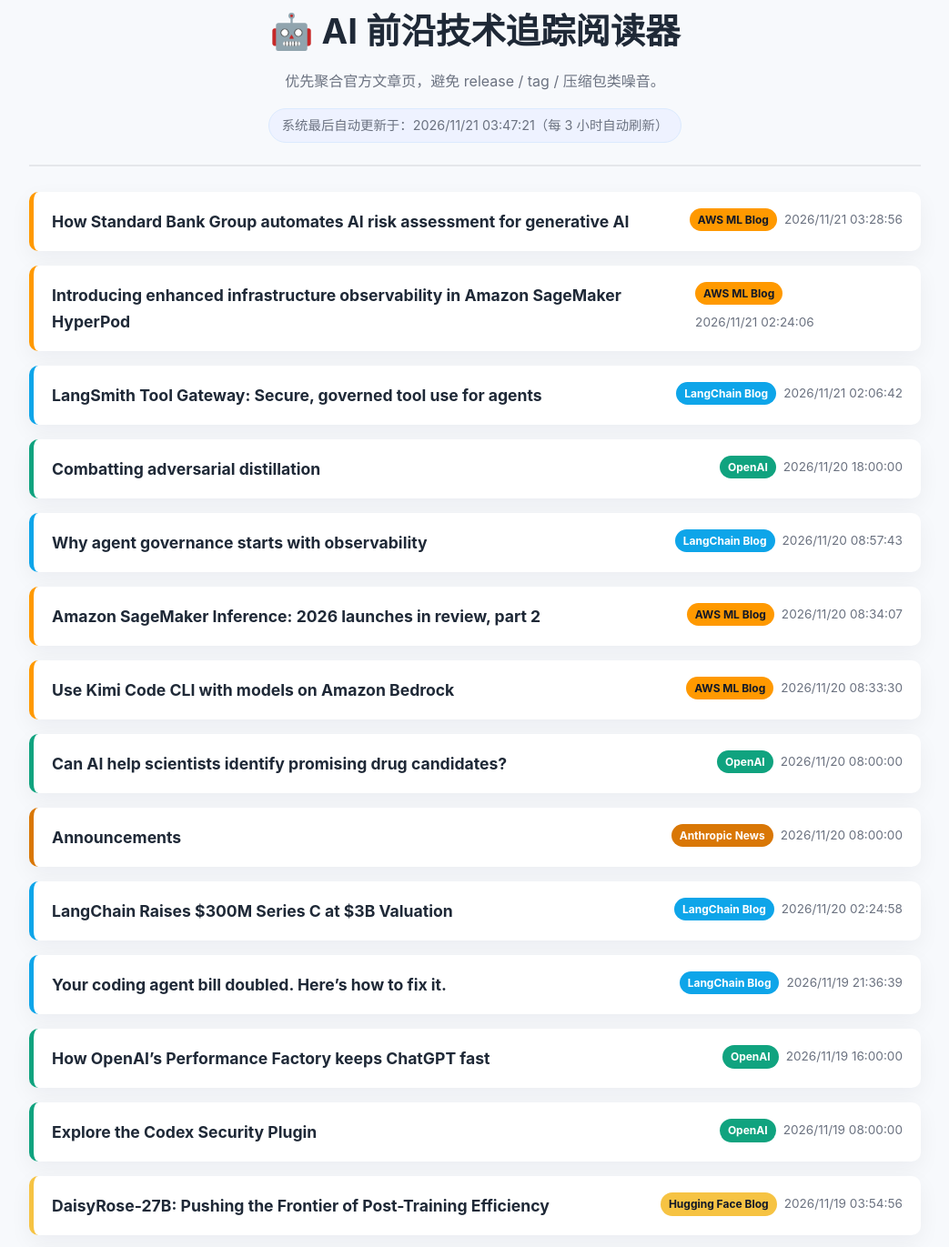
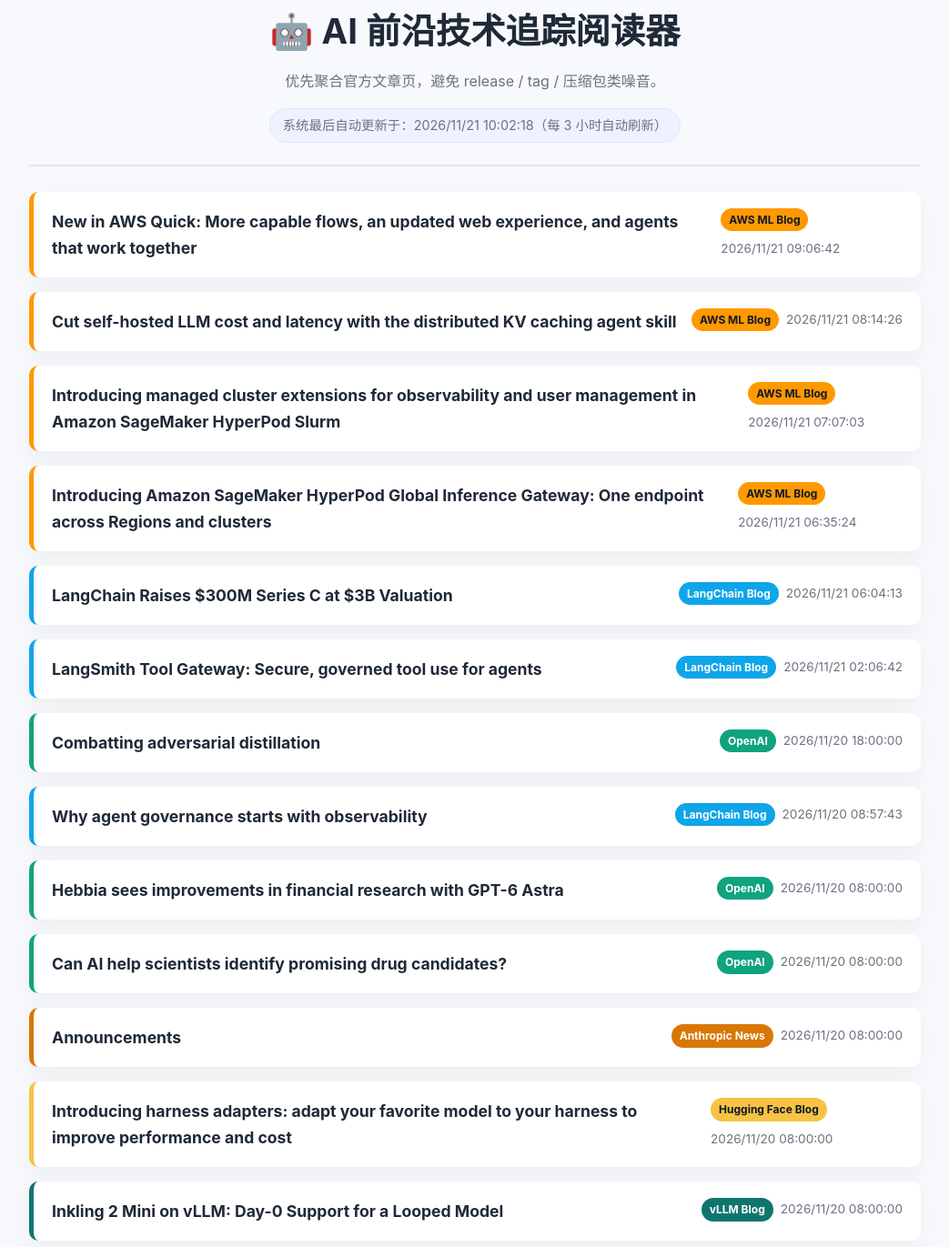
Before and after one commit to Tigercoll/AI-RSS, a plain HTML site: page index.html in a window 1280 px wide. Shown: the part 21-1392 px from the top of the page at 91% size, without its empty margins (118-1161 px from the left). Drawn offline with Linux system fonts and the light colour scheme.

Commit message:
🤖 自动同步 AI 动态与源配置 [skip ci]

```diff
--- a/index.html
+++ b/index.html
@@ -161,7 +161,7 @@
             <h1>🤖 AI 前沿技术追踪阅读器</h1>
             <p class="subtitle">优先聚合官方文章页，避免 release / tag / 压缩包类噪音。</p>
             <!-- START_UPDATE_TIME -->
-            <div class="status">系统最后自动更新于：2026/11/21 03:47:21（每 3 小时自动刷新）</div>
+            <div class="status">系统最后自动更新于：2026/11/21 10:02:18（每 3 小时自动刷新）</div>
             <!-- END_UPDATE_TIME -->
         </header>
 
@@ -169,19 +169,46 @@
             <!-- START_FEED_CONTENT -->
 <article class="post-card src-aws">
                 <div class="post-header">
-                    <h2 class="post-title"><a href="https://aws.amazon.com/blogs/machine-learning/how-standard-bank-group-automates-ai-risk-assessment-for-generative-ai/" target="_blank" rel="noopener noreferrer">How Standard Bank Group automates AI risk assessment for generative AI</a></h2>
+                    <h2 class="post-title"><a href="https://aws.amazon.com/blogs/machine-learning/new-in-aws-quick-more-capable-flows-an-updated-web-experience-and-agents-that-work-together/" target="_blank" rel="noopener noreferrer">New in AWS Quick: More capable flows, an updated web experience, and agents that work together</a></h2>
                     <div class="post-meta">
                         <span class="source-badge">AWS ML Blog</span>
-                        <time>2026/11/21 03:28:56</time>
+                        <time>2026/11/21 09:06:42</time>
                     </div>
                 </div>
             </article>
 <article class="post-card src-aws">
                 <div class="post-header">
-                    <h2 class="post-title"><a href="https://aws.amazon.com/blogs/machine-learning/introducing-enhanced-observability-in-amazon-sagemaker-hyperpod-to-diagnose-gpu-training-issues/" target="_blank" rel="noopener noreferrer">Introducing enhanced infrastructure observability in Amazon SageMaker HyperPod</a></h2>
+                    <h2 class="post-title"><a href="https://aws.amazon.com/blogs/machine-learning/cut-self-hosted-llm-cost-and-latency-with-the-distributed-kv-caching-agent-skill/" target="_blank" rel="noopener noreferrer">Cut self-hosted LLM cost and latency with the distributed KV caching agent skill</a></h2>
                     <div class="post-meta">
                         <span class="source-badge">AWS ML Blog</span>
-                        <time>2026/11/21 02:24:06</time>
+                        <time>2026/11/21 08:14:26</time>
+                    </div>
+                </div>
+            </article>
+<article class="post-card src-aws">
+                <div class="post-header">
+                    <h2 class="post-title"><a href="https://aws.amazon.com/blogs/machine-learning/introducing-managed-cluster-extensions-for-observability-and-user-management-in-amazon-sagemaker-hyperpod-slurm/" target="_blank" rel="noopener noreferrer">Introducing managed cluster extensions for observability and user management in Amazon SageMaker HyperPod Slurm</a></h2>
+                    <div class="post-meta">
+                        <span class="source-badge">AWS ML Blog</span>
+                        <time>2026/11/21 07:07:03</time>
+                    </div>
+                </div>
+            </article>
+<article class="post-card src-aws">
+                <div class="post-header">
+                    <h2 class="post-title"><a href="https://aws.amazon.com/blogs/machine-learning/introducing-amazon-sagemaker-hyperpod-global-inference-gateway-one-endpoint-across-regions-and-clusters/" target="_blank" rel="noopener noreferrer">Introducing Amazon SageMaker HyperPod Global Inference Gateway: One endpoint across Regions and clusters</a></h2>
+                    <div class="post-meta">
+                        <span class="source-badge">AWS ML Blog</span>
+                        <time>2026/11/21 06:35:24</time>
+                    </div>
+                </div>
+            </article>
+<article class="post-card src-langchain">
+                <div class="post-header">
+                    <h2 class="post-title"><a href="https://www.langchain.com/blog/series-c" target="_blank" rel="noopener noreferrer">LangChain Raises $300M Series C at $3B Valuation</a></h2>
+                    <div class="post-meta">
+                        <span class="source-badge">LangChain Blog</span>
+                        <time>2026/11/21 06:04:13</time>
                     </div>
                 </div>
             </article>
@@ -212,21 +239,12 @@
                     </div>
                 </div>
             </article>
-<article class="post-card src-aws">
+<article class="post-card src-openai">
                 <div class="post-header">
-                    <h2 class="post-title"><a href="https://aws.amazon.com/blogs/machine-learning/amazon-sagemaker-inference-2026-launches-in-review-part-2/" target="_blank" rel="noopener noreferrer">Amazon SageMaker Inference: 2026 launches in review, part 2</a></h2>
+                    <h2 class="post-title"><a href="https://openai.com/business/customer-stories/hebbia" target="_blank" rel="noopener noreferrer">Hebbia sees improvements in financial research with GPT-6 Astra</a></h2>
                     <div class="post-meta">
-                        <span class="source-badge">AWS ML Blog</span>
-                        <time>2026/11/20 08:34:07</time>
-                    </div>
-                </div>
-            </article>
-<article class="post-card src-aws">
-                <div class="post-header">
-                    <h2 class="post-title"><a href="https://aws.amazon.com/blogs/machine-learning/use-kimi-code-cli-with-models-on-amazon-bedrock/" target="_blank" rel="noopener noreferrer">Use Kimi Code CLI with models on Amazon Bedrock</a></h2>
-                    <div class="post-meta">
-                        <span class="source-badge">AWS ML Blog</span>
-                        <time>2026/11/20 08:33:30</time>
+                        <span class="source-badge">OpenAI</span>
+                        <time>2026/11/20 08:00:00</time>
                     </div>
                 </div>
             </article>
@@ -248,12 +266,21 @@
                     </div>
                 </div>
             </article>
-<article class="post-card src-langchain">
+<article class="post-card src-huggingface">
                 <div class="post-header">
-                    <h2 class="post-title"><a href="https://www.langchain.com/blog/series-c" target="_blank" rel="noopener noreferrer">LangChain Raises $300M Series C at $3B Valuation</a></h2>
+                    <h2 class="post-title"><a href="https://huggingface.co/blog/harness-adapters-at-scale" target="_blank" rel="noopener noreferrer">Introducing harness adapters: adapt your favorite model to your harness to improve performance and cost</a></h2>
                     <div class="post-meta">
-                        <span class="source-badge">LangChain Blog</span>
-                        <time>2026/11/20 02:24:58</time>
+                        <span class="source-badge">Hugging Face Blog</span>
+                        <time>2026/11/20 08:00:00</time>
+                    </div>
+                </div>
+            </article>
+<article class="post-card src-vllm">
+                <div class="post-header">
+                    <h2 class="post-title"><a href="https://vllm.ai/blog/2026-11-20-inkling2-mini" target="_blank" rel="noopener noreferrer">Inkling 2 Mini on vLLM: Day-0 Support for a Looped Model</a></h2>
+                    <div class="post-meta">
+                        <span class="source-badge">vLLM Blog</span>
+                        <time>2026/11/20 08:00:00</time>
                     </div>
                 </div>
             </article>
@@ -272,24 +299,6 @@
                     <div class="post-meta">
                         <span class="source-badge">OpenAI</span>
                         <time>2026/11/19 16:00:00</time>
-                    </div>
-                </div>
-            </article>
-<article class="post-card src-openai">
-                <div class="post-header">
-                    <h2 class="post-title"><a href="https://openai.com/business/learn/codex-security-plugin-demo" target="_blank" rel="noopener noreferrer">Explore the Codex Security Plugin</a></h2>
-                    <div class="post-meta">
-                        <span class="source-badge">OpenAI</span>
-                        <time>2026/11/19 08:00:00</time>
-                    </div>
-                </div>
-            </article>
-<article class="post-card src-huggingface">
-                <div class="post-header">
-                    <h2 class="post-title"><a href="https://huggingface.co/blog/RadixArk/daisyrose-27b-pushing-the-frontier-of-post-trainin" target="_blank" rel="noopener noreferrer">DaisyRose-27B: Pushing the Frontier of Post-Training Efficiency</a></h2>
-                    <div class="post-meta">
-                        <span class="source-badge">Hugging Face Blog</span>
-                        <time>2026/11/19 03:54:56</time>
                     </div>
                 </div>
             </article>
@@ -365,15 +374,6 @@
                     </div>
                 </div>
             </article>
-<article class="post-card src-vllm">
-                <div class="post-header">
-                    <h2 class="post-title"><a href="https://vllm.ai/blog/2026-11-12-minimax-h3-image-rubin" target="_blank" rel="noopener noreferrer">H3-Image Day-0 Support: 4K in 0.87s with Vera Rubin</a></h2>
-                    <div class="post-meta">
-                        <span class="source-badge">vLLM Blog</span>
-                        <time>2026/11/12 08:00:00</time>
-                    </div>
-                </div>
-            </article>
 <article class="post-card src-google">
                 <div class="post-header">
                     <h2 class="post-title"><a href="https://deepmind.google/blog/alphagenome-2-deciphering-how-cells-read-dna-to-better-understand-disease/" target="_blank" rel="noopener noreferrer">AlphaGenome 2: Deciphering how cells read DNA to better understand disease</a></h2>
```
Also changed, not shown: 1 other file.
